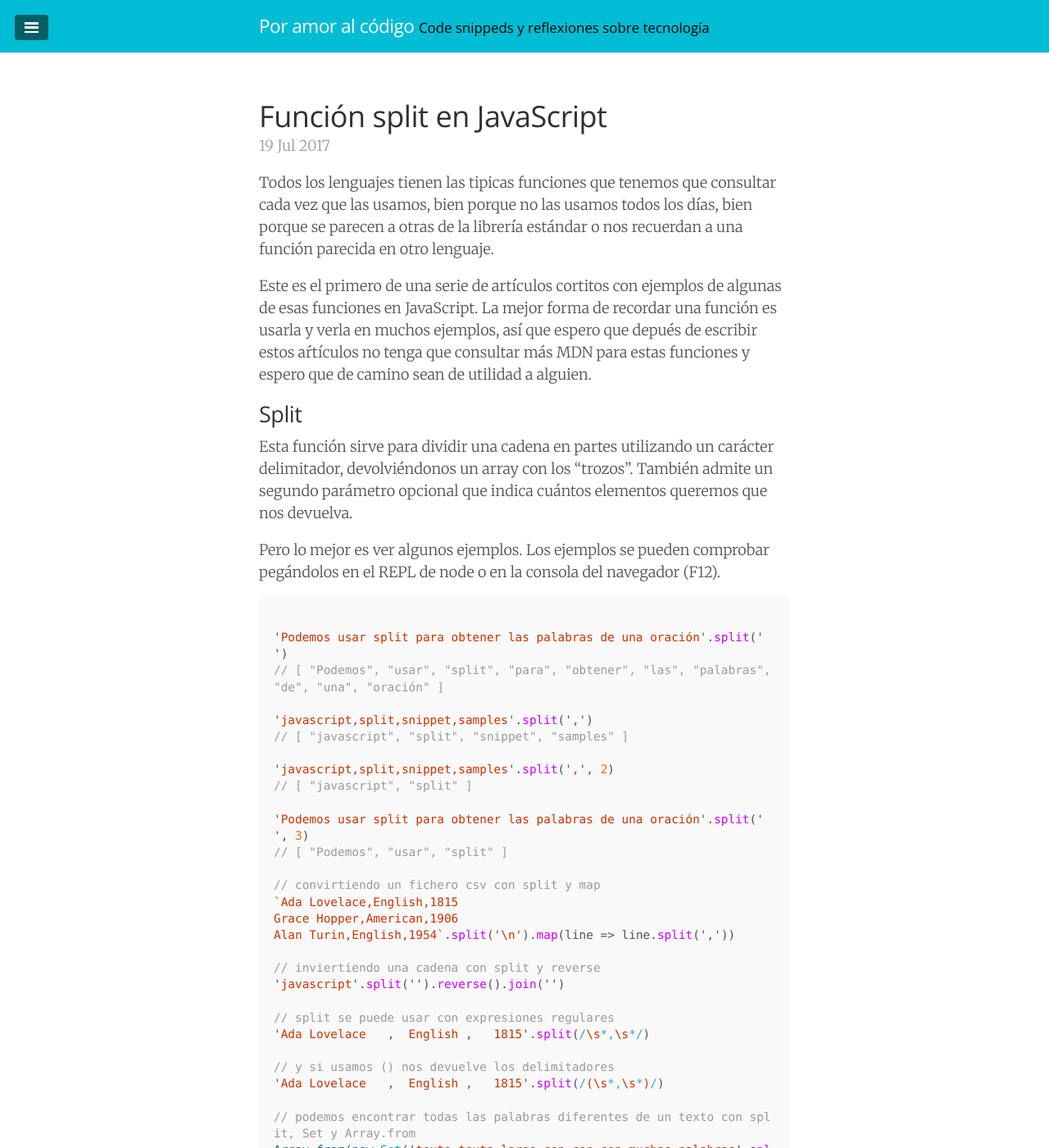
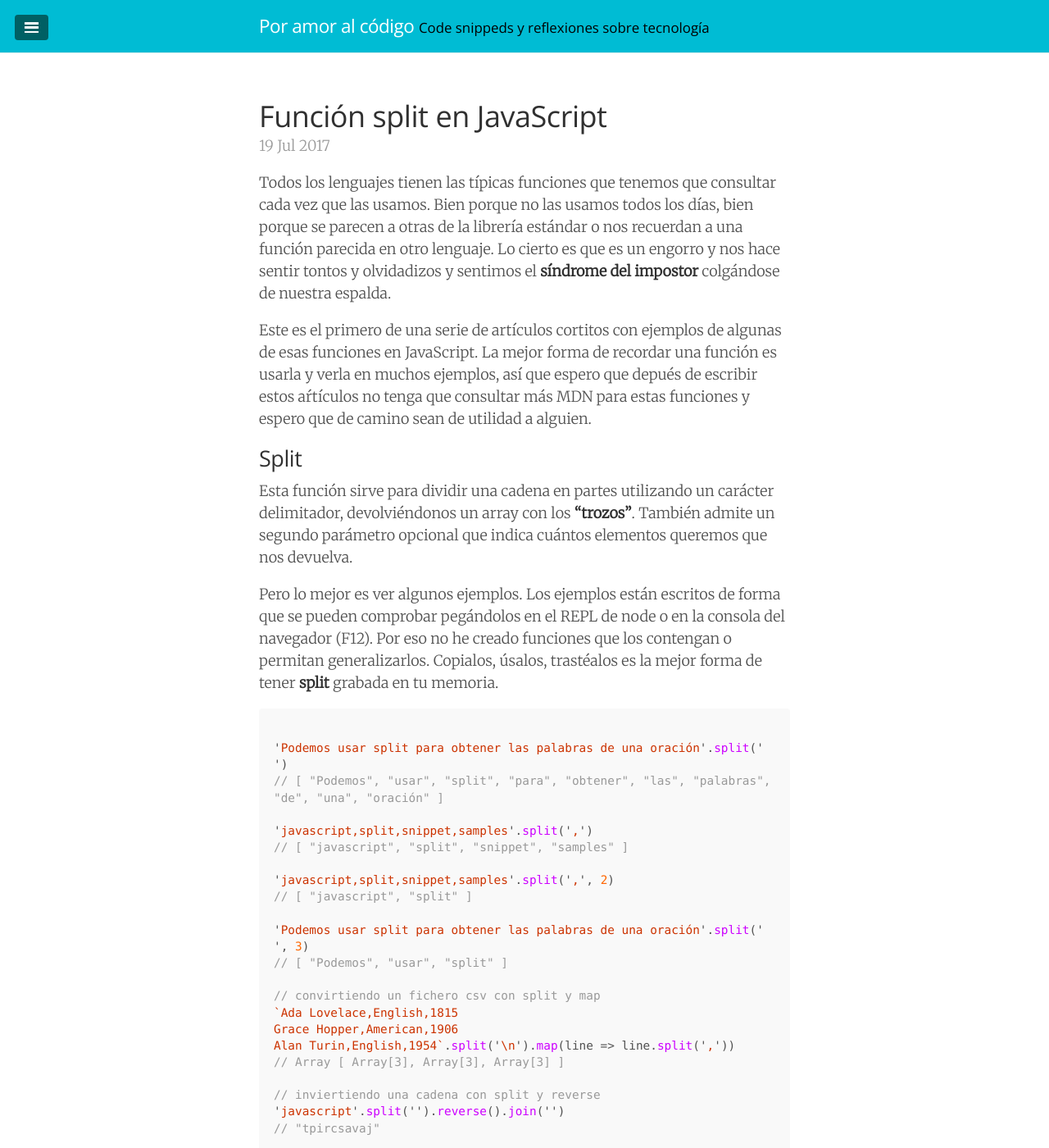
Before and after one commit to juanmirod/juanmirod.github.io, a Jekyll site: the page built from _posts/2017-07-19-javascript-split.markdown, in a window 1280 px wide and 1400 px high. Shown: the whole window at 82% size. Built offline with Jekyll 4.4.1, drawn with Linux system fonts in a browser that asks for light colours; some of the changed text lies outside the part shown.

Commit message:
fix: correcciones y enlace a github

````diff
--- a/_posts/2017-07-19-javascript-split.markdown
+++ b/_posts/2017-07-19-javascript-split.markdown
@@ -5,15 +5,15 @@
 tags: [javascript, snippets]
 ---
 
-Todos los lenguajes tienen las tipicas funciones que tenemos que consultar cada vez que las usamos, bien porque no las usamos todos los días, bien porque se parecen a otras de la librería estándar o nos recuerdan a una función parecida en otro lenguaje.
+Todos los lenguajes tienen las típicas funciones que tenemos que consultar cada vez que las usamos. Bien porque no las usamos todos los días, bien porque se parecen a otras de la librería estándar o nos recuerdan a una función parecida en otro lenguaje. Lo cierto es que es un engorro y nos hace sentir tontos y olvidadizos y sentimos el __síndrome del impostor__ colgándose de nuestra espalda.
 
 Este es el primero de una serie de artículos cortitos con ejemplos de algunas de esas funciones en JavaScript. La mejor forma de recordar una función es usarla y verla en muchos ejemplos, así que espero que depués de escribir estos aŕtículos no tenga que consultar más MDN para estas funciones y espero que de camino sean de utilidad a alguien.
 
 ## Split
 
-Esta función sirve para dividir una cadena en partes utilizando un carácter delimitador, devolviéndonos un array con los "trozos". También admite un segundo parámetro opcional que indica cuántos elementos queremos que nos devuelva.
+Esta función sirve para dividir una cadena en partes utilizando un carácter delimitador, devolviéndonos un array con los __"trozos"__. También admite un segundo parámetro opcional que indica cuántos elementos queremos que nos devuelva.
 
-Pero lo mejor es ver algunos ejemplos. Los ejemplos se pueden comprobar pegándolos en el REPL de node o en la consola del navegador (F12).
+Pero lo mejor es ver algunos ejemplos. Los ejemplos están escritos de forma que se pueden comprobar pegándolos en el REPL de node o en la consola del navegador (F12). Por eso no he creado funciones que los contengan o permitan generalizarlos. Copialos, úsalos, trastéalos es la mejor forma de tener **split** grabada en tu memoria.
 
 ```javascript
 
@@ -33,19 +33,24 @@
 `Ada Lovelace,English,1815
 Grace Hopper,American,1906
 Alan Turin,English,1954`.split('\n').map(line => line.split(','))
+// Array [ Array[3], Array[3], Array[3] ]
 
 // inviertiendo una cadena con split y reverse
 'javascript'.split('').reverse().join('')
+// "tpircsavaj"
 
 // split se puede usar con expresiones regulares
 'Ada Lovelace   ,  English ,   1815'.split(/\s*,\s*/)
+// [ "Ada Lovelace", "English", "1815" ]
 
 // y si usamos () nos devuelve los delimitadores
 'Ada Lovelace   ,  English ,   1815'.split(/(\s*,\s*)/)
+[ "Ada Lovelace", "   ,  ", "English", " ,   ", "1815" ]
 
 // podemos encontrar todas las palabras diferentes de un texto con split, Set y Array.from
 Array.from(new Set('texto texto largo con con con muchas palabras'.split(' ')))
+// [ "texto", "largo", "con", "muchas", "palabras" ]
 
 ```
 
-Hasta aquí con los ejemplos con split. Si tienes algún otro ejemplo interesante o tienes alguna duda, puedes colaborar en [este artículo en github]()
+Hasta aquí con los ejemplos con split. Si tienes algún otro ejemplo interesante o tienes alguna duda, puedes colaborar en [este artículo en github](https://github.com/juanmirod/juanmirod.github.io/blob/master/_posts/2017-07-19-javascript-split.markdown)
````
